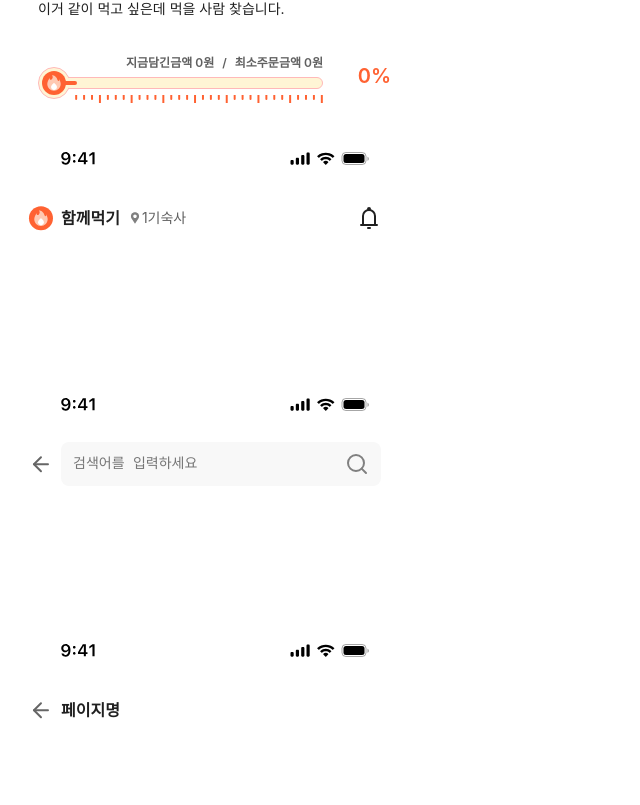
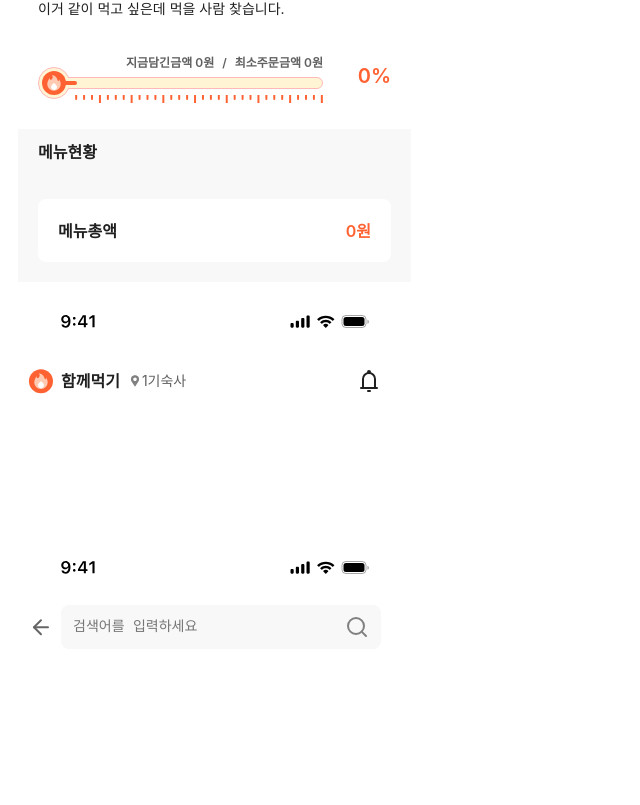
Before and after one commit to arane152/final-project, a React (Vite) app: page / in a window 1280 px wide. Shown: the part 1371-2176 px from the top of the page, without its empty margins (0-640 px from the left). Built offline with nearby package versions, Linux system fonts and the light colour scheme; a web font is replaced by a local one.

Commit message:
YeJun-PostMenuContainer.jsx-Designing-05250203

```diff
--- a/src/main.jsx
+++ b/src/main.jsx
@@ -29,6 +29,7 @@ import OderMenuArea from './modules/OrderMenuArea.jsx'
 import PostPartyContainer from './components/PostPartyContainer.jsx'
 
 import PostConatiner from './modules/PostContainer.jsx'
+import PostMenuConatiner from './modules/PostMenuContainer.jsx'
 
 
 createRoot(document.getElementById('root')).render(
@@ -38,6 +39,7 @@ createRoot(document.getElementById('root')).render(
       <OderMenuArea></OderMenuArea>
 
       <PostConatiner postTitle="같이 드실 분 있나요?" postContent="이거 같이 먹고 싶은데 먹을 사람 찾습니다."></PostConatiner>
+      <PostMenuConatiner></PostMenuConatiner>
 
       {/* <Alert></Alert>
       Alert 페이지 주석 확인바람*/}
@@ -67,7 +69,6 @@ createRoot(document.getElementById('root')).render(
       <SubBtn type="stroke-plus" text="메뉴추가"></SubBtn>
       <SubBtn type="next" text="서브버튼"></SubBtn>
       <QuantityBtn quantity="0"></QuantityBtn>
-      <Profile name="홍길동" location="여기" date=" 00일"></Profile>
 
 
       <TotalAmount title="메뉴총액"></TotalAmount>
--- /dev/null
+++ b/src/modules/PostMenuContainer.jsx
@@ -0,0 +1,36 @@
+import styled from "styled-components";
+
+import TotalAmount from "../components/TotalAmount";
+
+const PostMenuWrapper = styled.div`
+    display: flex;
+    flex-direction: column;
+    width: 393px;
+    height: auto;
+    background-color: #F8F8F8;
+    gap: 12px;
+    padding-top: 12px;
+    padding-bottom: 20px;
+    justify-content: space-between;
+    align-items: center;
+`
+
+const PostMenuTitle = styled.div`
+    display: flex;
+    width: 353px;
+    height: 46px;
+    font-size: 16px;
+    font-weight: 700;
+    color: #202020;
+`
+
+function PostMenuConatiner(props) {
+    return (
+        <PostMenuWrapper>
+            <PostMenuTitle>메뉴현황</PostMenuTitle>
+            <TotalAmount title="메뉴총액"></TotalAmount>
+        </PostMenuWrapper>
+    )
+}
+
+export default PostMenuConatiner
```
